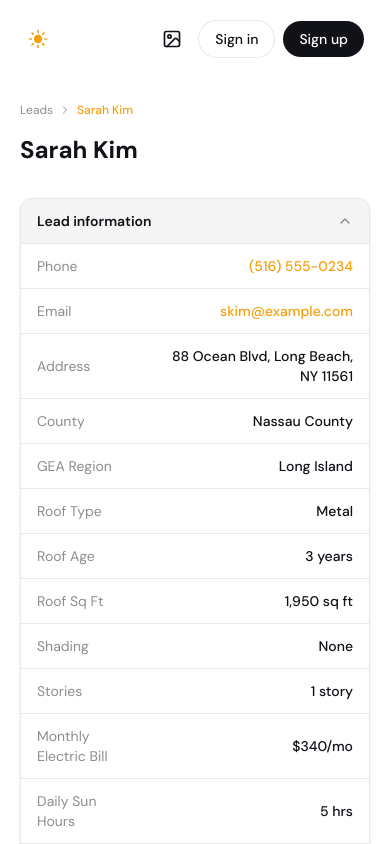
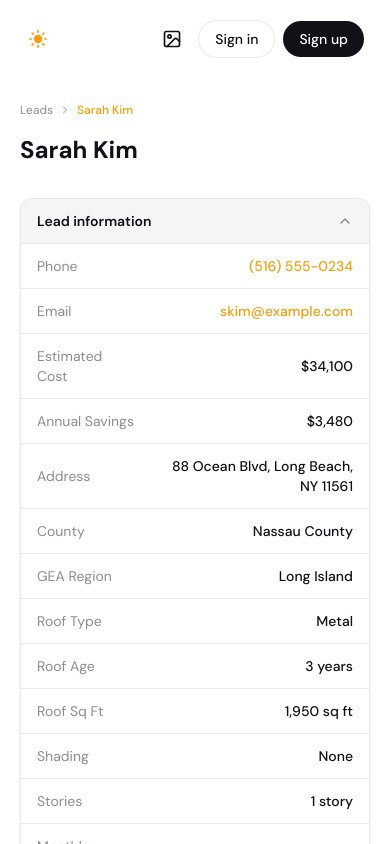
Before and after one commit to nyd-user-1/solar-gpt, a Next.js app: page /leads/2 in a window 390 px wide. Built offline with nearby package versions, Linux system fonts and the light colour scheme.

Commit message:
Reorder lead-info rows so cost and savings appear up top
Make rows 3 and 4 of the Lead information panel show Estimated Cost
and Annual Savings, right after Phone and Email.

https://claude.ai/code/session_01UEGMjs8KnKeese6SWtshmp

```diff
--- a/src/app/(app)/leads/[id]/page.tsx
+++ b/src/app/(app)/leads/[id]/page.tsx
@@ -54,6 +54,8 @@ export default function LeadDetailPage() {
   const infoRows: { label: string; value: string; highlight?: boolean }[] = [
     { label: 'Phone', value: lead.phone, highlight: true },
     { label: 'Email', value: lead.email, highlight: true },
+    { label: 'Estimated Cost', value: `$${lead.estimated_cost.toLocaleString()}` },
+    { label: 'Annual Savings', value: `$${lead.estimated_savings_annual.toLocaleString()}` },
     { label: 'Address', value: `${lead.address}, ${lead.city}, ${lead.state} ${lead.zip}` },
     { label: 'County', value: `${lead.county} County` },
     { label: 'GEA Region', value: lead.gea_region },
@@ -66,8 +68,6 @@ export default function LeadDetailPage() {
     { label: 'Daily Sun Hours', value: `${lead.avg_daily_sun_hours} hrs` },
     { label: 'Utility Provider', value: lead.utility_provider },
     { label: 'System Size', value: `${lead.system_size_kw} kW` },
-    { label: 'Estimated Cost', value: `$${lead.estimated_cost.toLocaleString()}` },
-    { label: 'Annual Savings', value: `$${lead.estimated_savings_annual.toLocaleString()}` },
     { label: 'Estimated Payback', value: `${estimatedPayback} years` },
     { label: 'Financing Interest', value: lead.financing_interest },
     { label: 'Credit Score Range', value: lead.credit_score_range },
```
